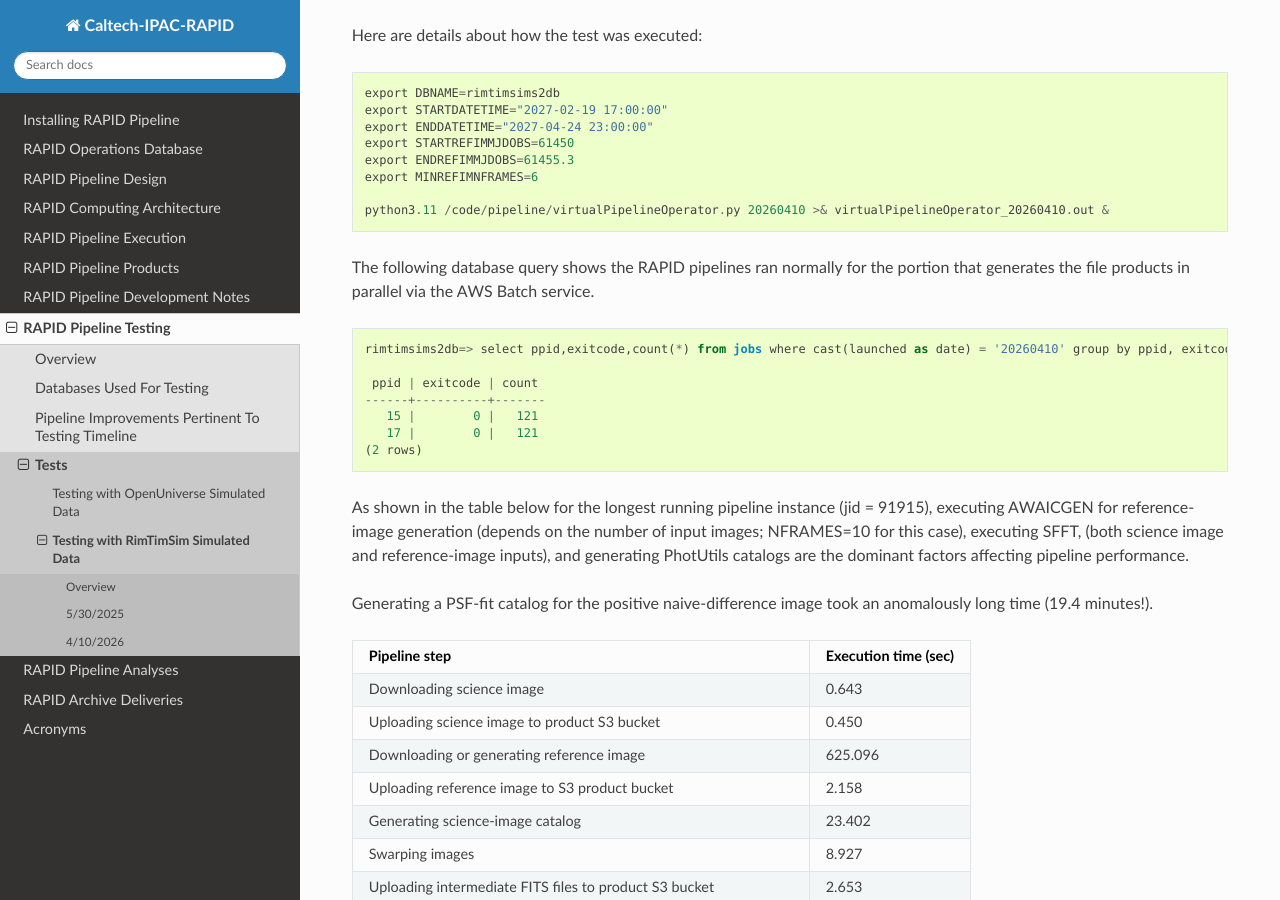
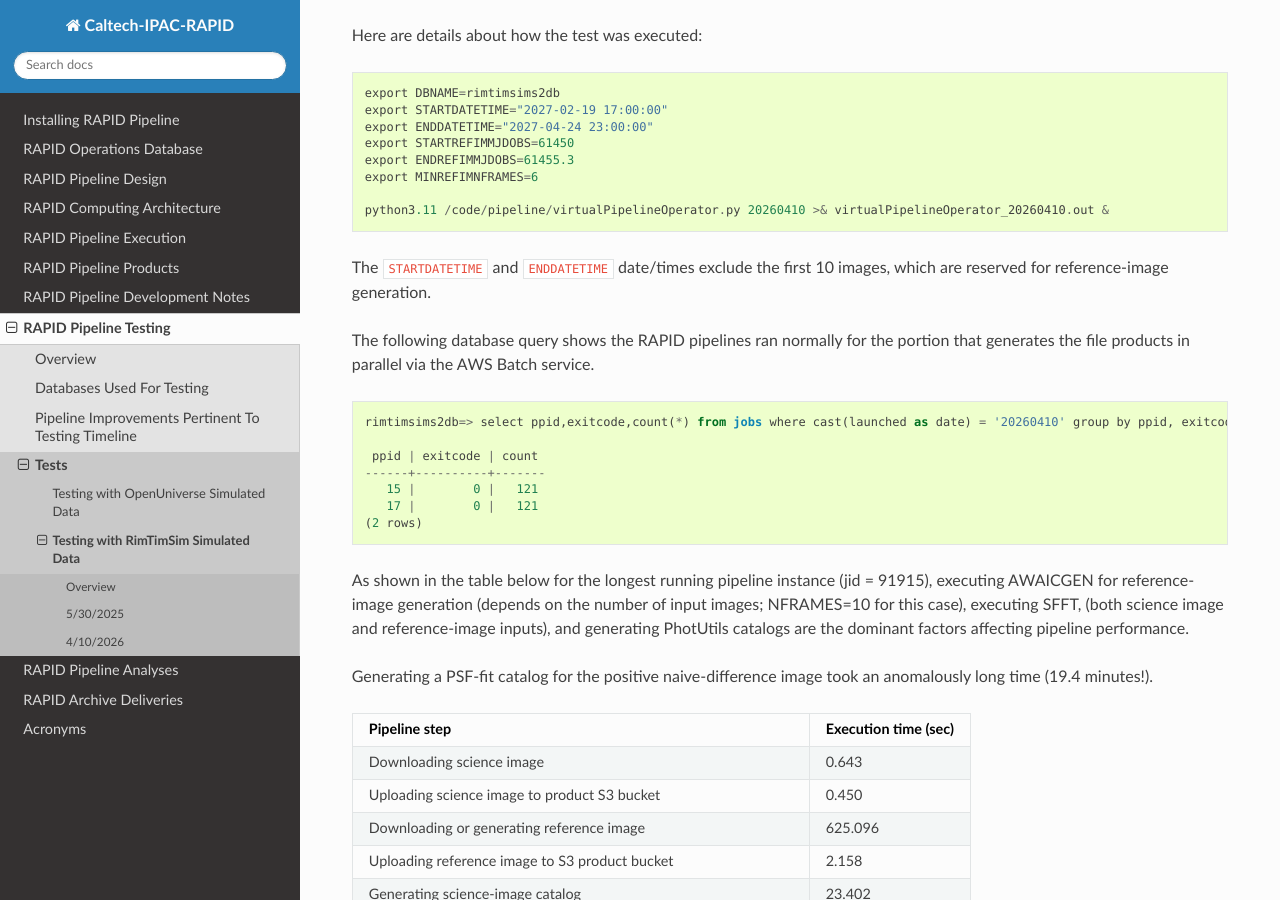
Before and after one commit to Caltech-IPAC/rapid, a Sphinx documentation site: the page built from docs/source/dev/rimtimsim_tests.rst, in a window 1280 px wide and 900 px high, scrolled down 2983 px. Built offline with Sphinx 7.4.7 and the Read the Docs theme 3.1.0, drawn with Linux system fonts in a browser that asks for light colours.

Commit message:
Added note about reserving the first 10 images for reference-image generation.

```diff
--- a/docs/source/dev/rimtimsim_tests.rst
+++ b/docs/source/dev/rimtimsim_tests.rst
@@ -158,6 +158,8 @@
 
     python3.11 /code/pipeline/virtualPipelineOperator.py 20260410 >& virtualPipelineOperator_20260410.out &
 
+The ``STARTDATETIME`` and ``ENDDATETIME`` date/times exclude the first 10 images,
+which are reserved for reference-image generation.
 
 The following database query shows the RAPID pipelines ran normally for the portion that
 generates the file products in parallel via the AWS Batch service.
```
